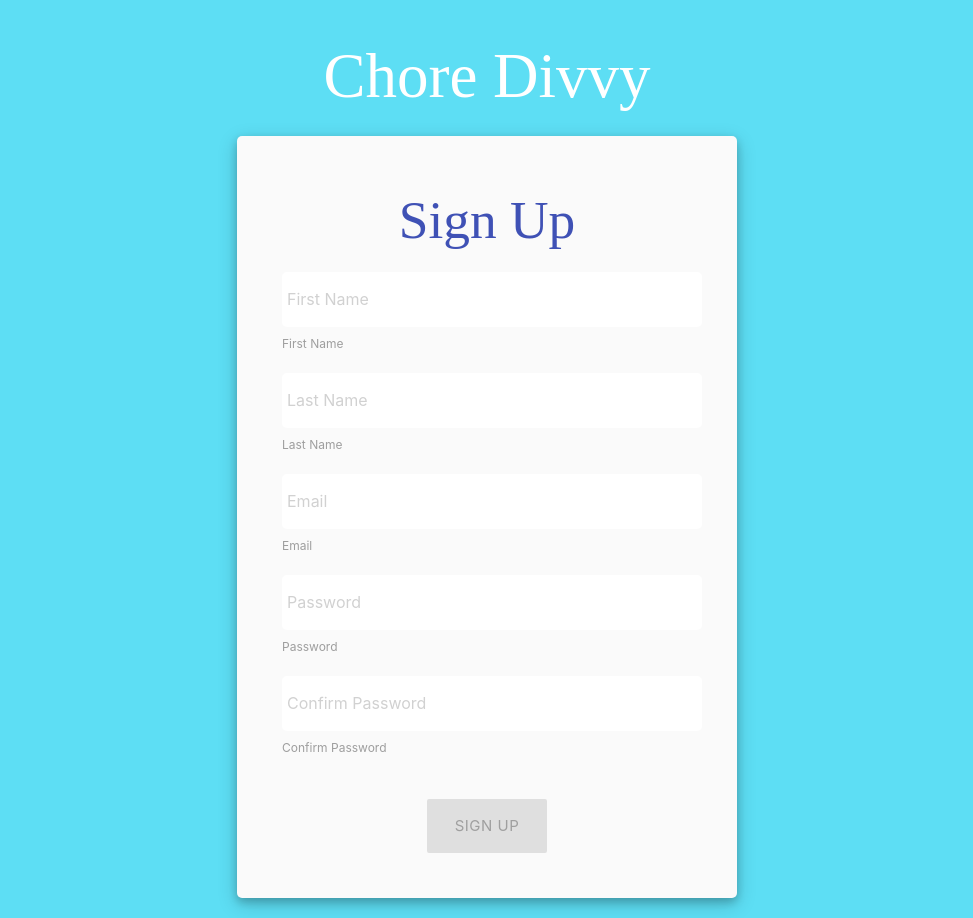
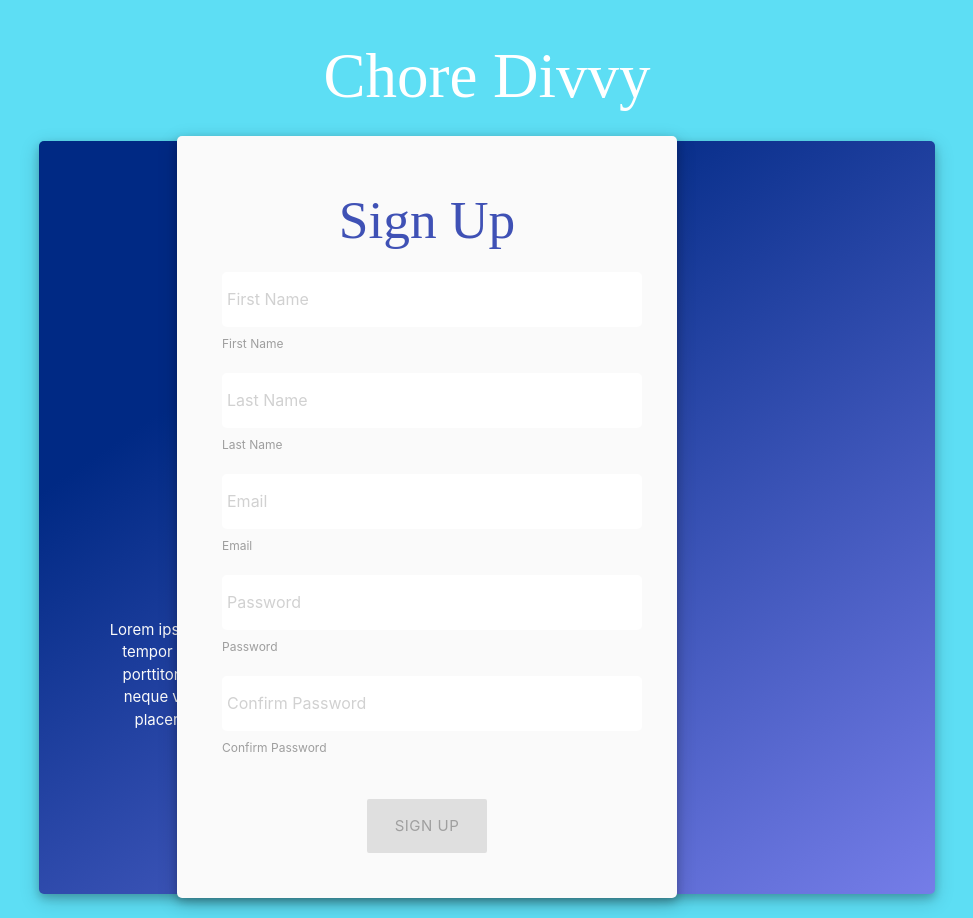
Before and after one commit to Doug2D2/chore-divvy-frontend, a React (Create React App) app: page /sign-up-form in a window 1280 px wide. Shown: the whole page, without its empty margins (153-1126 px from the left). Built offline with nearby package versions, Linux system fonts and the light colour scheme; no server answers; a web font is replaced by a local one.

Commit message:
created background with logo & text for signup

```diff
--- a/src/components/bigLogo/BigLogo.css
+++ b/src/components/bigLogo/BigLogo.css
@@ -0,0 +1,46 @@
+.logoDiv {
+    display: flex;
+    border-radius: 5px;
+    position: relative;
+    justify-content: center;
+}
+
+.logoSpan {
+    display: flex;
+    background-color: #757de8;
+    background-image: linear-gradient(326deg, #757de8 0%, #002984 74%);
+    width: 70%;
+    border-radius: 5px;
+    justify-content: center;
+    position: absolute;
+    z-index: -1;
+    height: 753px;
+    margin-top: 5px;
+    box-shadow: 0 4px 8px 0 rgba(0, 0, 0, 0.2), 0 6px 20px 0 rgba(0, 0, 0, 0.19);
+    flex-direction: column;
+}
+
+.signUpContainer {
+    display: flex;
+    justify-content: right;
+    margin-right: 450px;
+}
+
+.logoImg {
+    display: flex;
+    justify-content: center;
+    margin-top: 50px;
+    margin-left: 200px;
+    width: 20%;
+    height: 35%;
+    border-radius: 50%;
+}
+
+.signUpInfo {
+    width: 630px;
+    display: flex;
+    justify-content: left;
+    margin-left: 10px;
+    padding: 50px;
+    color: #fafafa;
+}
--- a/src/components/bigLogo/BigLogo.js
+++ b/src/components/bigLogo/BigLogo.js
@@ -1,9 +1,25 @@
 import React from 'react';
+import '../bigLogo/BigLogo.css';
+import Logo from '../../public/Logo/logo.jpg';
 
 function BigLogo() {
     return(
         <div>
-            <h1>Big Logo working</h1>
+            <div className='logoDiv'>
+                <span className='logoSpan'>
+                    <img src={Logo} className='logoImg'></img>
+                    <p className='signUpInfo'>Lorem ipsum dolor sit amet, consectetur adipiscing elit,
+                        sed do eiusmod tempor incididunt ut
+                        labore et dolore magna aliqua.
+                        Mollis aliquam ut porttitor leo a diam sollicitudin tempor.
+                        Rhoncus mattis rhoncus urna neque viverra.
+                        Eu turpis egestas pretium aenean pharetra magna ac placerat.
+                        Turpis cursus in hac habitasse platea dictumst quisque.
+                    </p>
+                </span>
+
+            </div>
+
         </div>
     )
 }
--- a/src/components/signUpForm/SignUpForm.js
+++ b/src/components/signUpForm/SignUpForm.js
@@ -1,5 +1,6 @@
 import React, { Component } from 'react';
 import '../signUpForm/SignUpForm.css';
+import BigLogo from '../bigLogo/BigLogo';
 import { Redirect } from 'react-router-dom';
 const baseUrl = process.env.REACT_APP_BASE_URL || 'http://localhost:8080';
 
@@ -81,7 +82,9 @@ class SignUpForm extends Component {
         return(
             <div className='row'>
 
-                <span className='formContainer'>
+                < BigLogo />
+
+                <span className='formContainer signUpContainer'>
                     <form>
                         <span>
                             <h2 className='signUp'>Sign Up</h2>
```
Also changed, not shown: src/public/Logo/logo.jpg (added).
